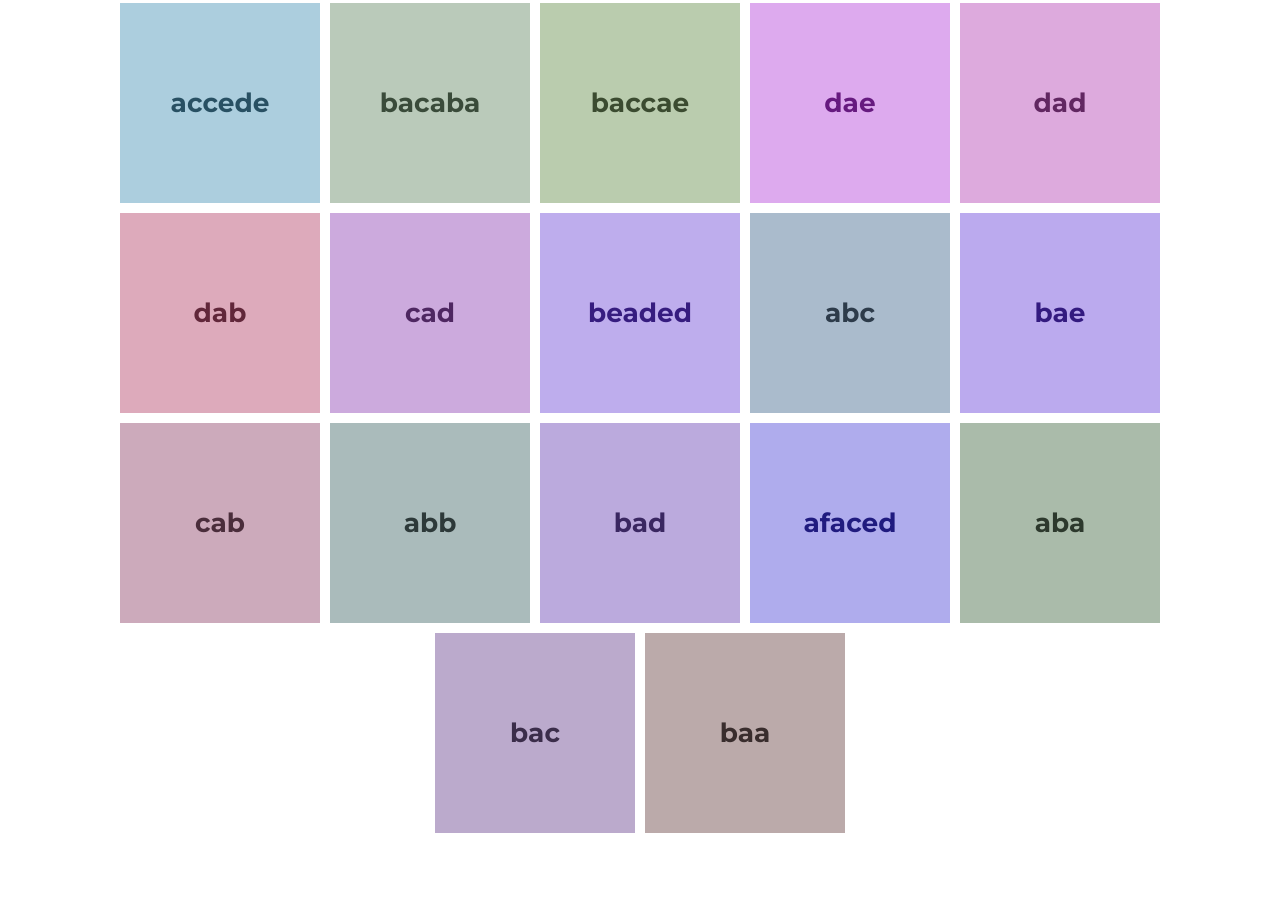
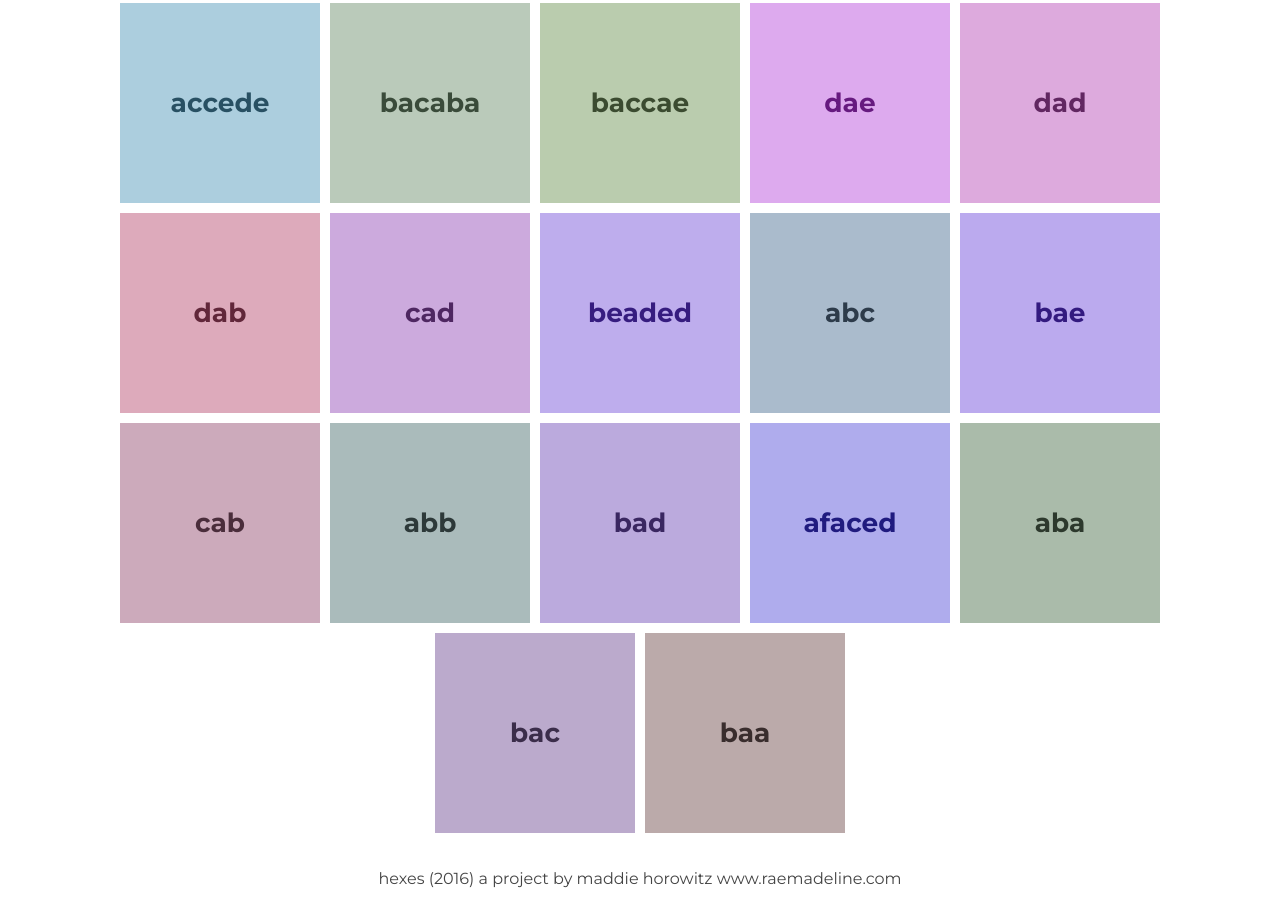
Before and after one commit to gbargoud/hexes, a plain HTML site: page index.html in a window 1280 px wide. Shown: the part 1782-2702 px from the top of the page. Before the commit the page ends 2680 px from the top, so only its background shows below. Drawn offline with nearby package versions, Linux system fonts and the light colour scheme.

Commit message:
:watermelon::peach::pineapple:

```diff
--- a/css/styles.css
+++ b/css/styles.css
@@ -54,6 +54,10 @@ footer {
   font-size: 1em;
 }
 
+footer p {
+  display: inline;
+}
+
 a {
   color: #444;
   text-decoration: none;
```
